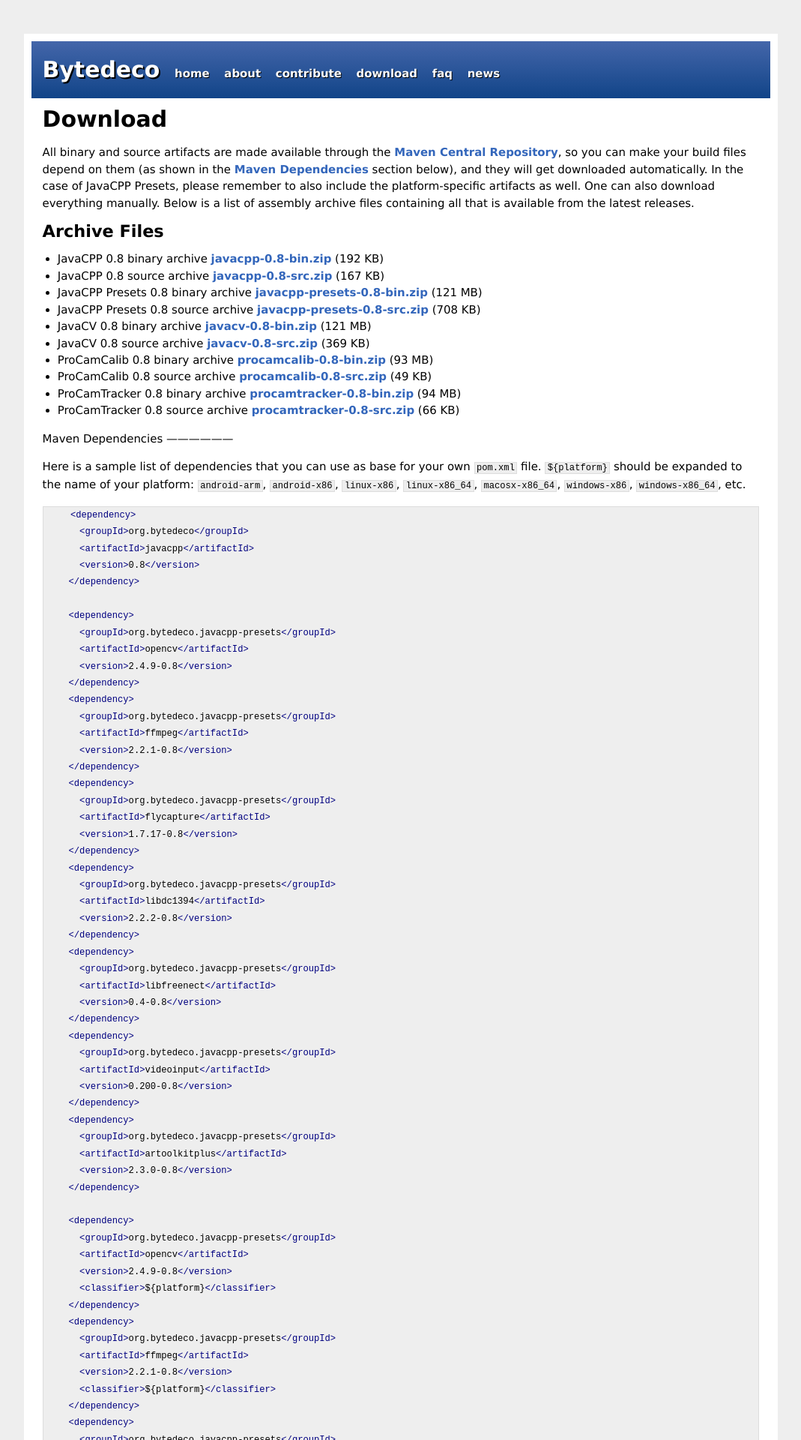
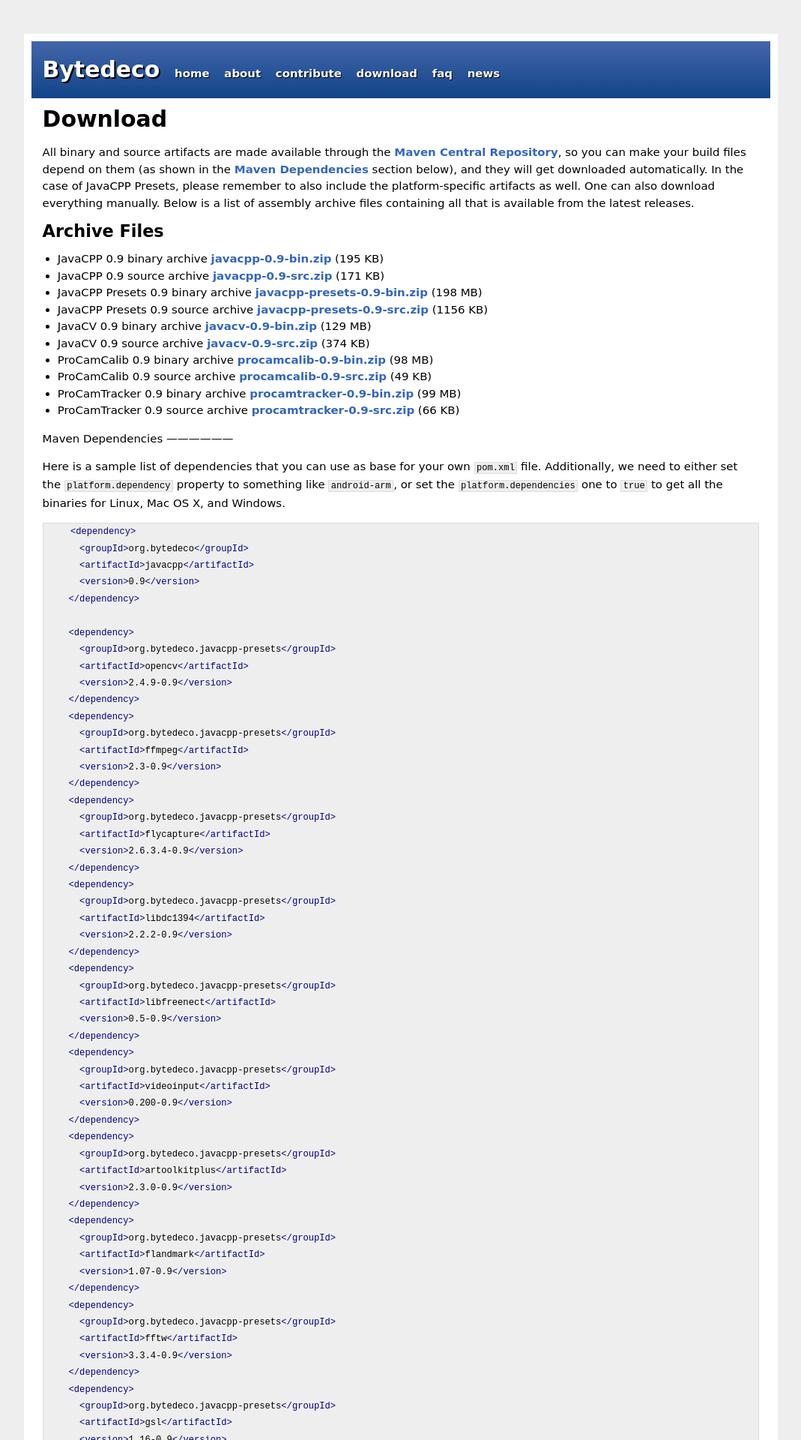
Before and after one commit to bytedeco/bytedeco.github.io, a Jekyll site: the page built from download/index.md, in a window 1280 px wide. Shown: the top 1920 px of the page at 75% size, without its empty margins (105-1174 px from the left). Built offline with Jekyll 4.4.1, drawn with Linux system fonts in a browser that asks for light colours; Markdown is read by kramdown in place of the engine named in the settings; some of the changed text lies outside the part shown.

Commit message:
Update site and add post for the release of version 0.9

````diff
--- a/_config.yml
+++ b/_config.yml
@@ -3,5 +3,5 @@ description: <strong>Bytedeco</strong> aims to provide unique but powerful devel
 url: http://bytedeco.org
 markdown: redcarpet
 pygments: true
-paginate: 10
+paginate: 1
 permalink: /news/:year/:month/:day/:title/
--- a/css/main.css
+++ b/css/main.css
@@ -14,7 +14,7 @@ html, body { height: 100%; }
 
 body {
   background-color: #eee;
-  font: 13.34px "Sans Serif", Verdana, sans-serif;
+  font: 13.34px "DejaVu Sans", Verdana, sans-serif;
   font-size: small;
   text-align: center;
 }
--- a/download/index.md
+++ b/download/index.md
@@ -11,113 +11,100 @@ All binary and source artifacts are made available through the <a href="http://s
 Archive Files
 -------------
 
- * JavaCPP 0.8 binary archive  [javacpp-0.8-bin.zip](http://search.maven.org/remotecontent?filepath=org/bytedeco/javacpp/0.8/javacpp-0.8-bin.zip) (192 KB)
- * JavaCPP 0.8 source archive  [javacpp-0.8-src.zip](http://search.maven.org/remotecontent?filepath=org/bytedeco/javacpp/0.8/javacpp-0.8-src.zip) (167 KB)
- * JavaCPP Presets 0.8 binary archive  [javacpp-presets-0.8-bin.zip](http://search.maven.org/remotecontent?filepath=org/bytedeco/javacpp-presets/0.8/javacpp-presets-0.8-bin.zip) (121 MB)
- * JavaCPP Presets 0.8 source archive  [javacpp-presets-0.8-src.zip](http://search.maven.org/remotecontent?filepath=org/bytedeco/javacpp-presets/0.8/javacpp-presets-0.8-src.zip) (708 KB)
- * JavaCV 0.8 binary archive  [javacv-0.8-bin.zip](http://search.maven.org/remotecontent?filepath=org/bytedeco/javacv/0.8/javacv-0.8-bin.zip) (121 MB)
- * JavaCV 0.8 source archive  [javacv-0.8-src.zip](http://search.maven.org/remotecontent?filepath=org/bytedeco/javacv/0.8/javacv-0.8-src.zip) (369 KB)
- * ProCamCalib 0.8 binary archive  [procamcalib-0.8-bin.zip](http://search.maven.org/remotecontent?filepath=org/bytedeco/procamcalib/0.8/procamcalib-0.8-bin.zip) (93 MB)
- * ProCamCalib 0.8 source archive  [procamcalib-0.8-src.zip](http://search.maven.org/remotecontent?filepath=org/bytedeco/procamcalib/0.8/procamcalib-0.8-src.zip) (49 KB)
- * ProCamTracker 0.8 binary archive  [procamtracker-0.8-bin.zip](http://search.maven.org/remotecontent?filepath=org/bytedeco/procamtracker/0.8/procamtracker-0.8-bin.zip) (94 MB)
- * ProCamTracker 0.8 source archive  [procamtracker-0.8-src.zip](http://search.maven.org/remotecontent?filepath=org/bytedeco/procamtracker/0.8/procamtracker-0.8-src.zip) (66 KB)
+ * JavaCPP 0.9 binary archive  [javacpp-0.9-bin.zip](http://search.maven.org/remotecontent?filepath=org/bytedeco/javacpp/0.9/javacpp-0.9-bin.zip) (195 KB)
+ * JavaCPP 0.9 source archive  [javacpp-0.9-src.zip](http://search.maven.org/remotecontent?filepath=org/bytedeco/javacpp/0.9/javacpp-0.9-src.zip) (171 KB)
+ * JavaCPP Presets 0.9 binary archive  [javacpp-presets-0.9-bin.zip](http://search.maven.org/remotecontent?filepath=org/bytedeco/javacpp-presets/0.9/javacpp-presets-0.9-bin.zip) (198 MB)
+ * JavaCPP Presets 0.9 source archive  [javacpp-presets-0.9-src.zip](http://search.maven.org/remotecontent?filepath=org/bytedeco/javacpp-presets/0.9/javacpp-presets-0.9-src.zip) (1156 KB)
+ * JavaCV 0.9 binary archive  [javacv-0.9-bin.zip](http://search.maven.org/remotecontent?filepath=org/bytedeco/javacv/0.9/javacv-0.9-bin.zip) (129 MB)
+ * JavaCV 0.9 source archive  [javacv-0.9-src.zip](http://search.maven.org/remotecontent?filepath=org/bytedeco/javacv/0.9/javacv-0.9-src.zip) (374 KB)
+ * ProCamCalib 0.9 binary archive  [procamcalib-0.9-bin.zip](http://search.maven.org/remotecontent?filepath=org/bytedeco/procamcalib/0.9/procamcalib-0.9-bin.zip) (98 MB)
+ * ProCamCalib 0.9 source archive  [procamcalib-0.9-src.zip](http://search.maven.org/remotecontent?filepath=org/bytedeco/procamcalib/0.9/procamcalib-0.9-src.zip) (49 KB)
+ * ProCamTracker 0.9 binary archive  [procamtracker-0.9-bin.zip](http://search.maven.org/remotecontent?filepath=org/bytedeco/procamtracker/0.9/procamtracker-0.9-bin.zip) (99 MB)
+ * ProCamTracker 0.9 source archive  [procamtracker-0.9-src.zip](http://search.maven.org/remotecontent?filepath=org/bytedeco/procamtracker/0.9/procamtracker-0.9-src.zip) (66 KB)
 
 
 <a id="maven-dependencies"></a>
 Maven Dependencies
 ------------------
 
-Here is a sample list of dependencies that you can use as base for your own `pom.xml` file. `${platform}` should be expanded to the name of your platform: `android-arm`, `android-x86`, `linux-x86`, `linux-x86_64`, `macosx-x86_64`, `windows-x86`, `windows-x86_64`, etc.
+Here is a sample list of dependencies that you can use as base for your own `pom.xml` file. Additionally, we need to either set the `platform.dependency` property to something like `android-arm`, or set the `platform.dependencies` one to `true` to get all the binaries for Linux, Mac OS X, and Windows.
 
 ```xml
     <dependency>
       <groupId>org.bytedeco</groupId>
       <artifactId>javacpp</artifactId>
-      <version>0.8</version>
+      <version>0.9</version>
     </dependency>
 
     <dependency>
       <groupId>org.bytedeco.javacpp-presets</groupId>
       <artifactId>opencv</artifactId>
-      <version>2.4.9-0.8</version>
+      <version>2.4.9-0.9</version>
     </dependency>
     <dependency>
       <groupId>org.bytedeco.javacpp-presets</groupId>
       <artifactId>ffmpeg</artifactId>
-      <version>2.2.1-0.8</version>
+      <version>2.3-0.9</version>
     </dependency>
     <dependency>
       <groupId>org.bytedeco.javacpp-presets</groupId>
       <artifactId>flycapture</artifactId>
-      <version>1.7.17-0.8</version>
+      <version>2.6.3.4-0.9</version>
     </dependency>
     <dependency>
       <groupId>org.bytedeco.javacpp-presets</groupId>
       <artifactId>libdc1394</artifactId>
-      <version>2.2.2-0.8</version>
+      <version>2.2.2-0.9</version>
     </dependency>
     <dependency>
       <groupId>org.bytedeco.javacpp-presets</groupId>
       <artifactId>libfreenect</artifactId>
-      <version>0.4-0.8</version>
+      <version>0.5-0.9</version>
     </dependency>
     <dependency>
       <groupId>org.bytedeco.javacpp-presets</groupId>
       <artifactId>videoinput</artifactId>
-      <version>0.200-0.8</version>
+      <version>0.200-0.9</version>
     </dependency>
     <dependency>
       <groupId>org.bytedeco.javacpp-presets</groupId>
       <artifactId>artoolkitplus</artifactId>
-      <version>2.3.0-0.8</version>
-    </dependency>
-
-    <dependency>
-      <groupId>org.bytedeco.javacpp-presets</groupId>
-      <artifactId>opencv</artifactId>
-      <version>2.4.9-0.8</version>
-      <classifier>${platform}</classifier>
+      <version>2.3.0-0.9</version>
     </dependency>
     <dependency>
       <groupId>org.bytedeco.javacpp-presets</groupId>
-      <artifactId>ffmpeg</artifactId>
-      <version>2.2.1-0.8</version>
-      <classifier>${platform}</classifier>
+      <artifactId>flandmark</artifactId>
+      <version>1.07-0.9</version>
     </dependency>
     <dependency>
       <groupId>org.bytedeco.javacpp-presets</groupId>
-      <artifactId>flycapture</artifactId>
-      <version>1.7.17-0.8</version>
-      <classifier>${platform}</classifier>
+      <artifactId>fftw</artifactId>
+      <version>3.3.4-0.9</version>
     </dependency>
     <dependency>
       <groupId>org.bytedeco.javacpp-presets</groupId>
-      <artifactId>libdc1394</artifactId>
-      <version>2.2.2-0.8</version>
-      <classifier>${platform}</classifier>
+      <artifactId>gsl</artifactId>
+      <version>1.16-0.9</version>
     </dependency>
     <dependency>
       <groupId>org.bytedeco.javacpp-presets</groupId>
-      <artifactId>libfreenect</artifactId>
-      <version>0.4-0.8</version>
-      <classifier>${platform}</classifier>
+      <artifactId>llvm</artifactId>
+      <version>3.4.2-0.9</version>
     </dependency>
     <dependency>
       <groupId>org.bytedeco.javacpp-presets</groupId>
-      <artifactId>videoinput</artifactId>
-      <version>0.200-0.8</version>
-      <classifier>${platform}</classifier>
+      <artifactId>leptonica</artifactId>
+      <version>1.71-0.9</version>
     </dependency>
     <dependency>
       <groupId>org.bytedeco.javacpp-presets</groupId>
-      <artifactId>artoolkitplus</artifactId>
-      <version>2.3.0-0.8</version>
-      <classifier>${platform}</classifier>
+      <artifactId>tesseract</artifactId>
+      <version>3.03-rc1-0.9</version>
     </dependency>
 
     <dependency>
       <groupId>org.bytedeco</groupId>
       <artifactId>javacv</artifactId>
-      <version>0.8</version>
+      <version>0.9</version>
     </dependency>
 ```
````
Also changed, not shown: _data/comments-2014-07-27-second-release.yml (added, +7 -0 lines), _posts/2014-07-27-second-release.md (added, +56 -0 lines), index.html (+9 -3 lines).
